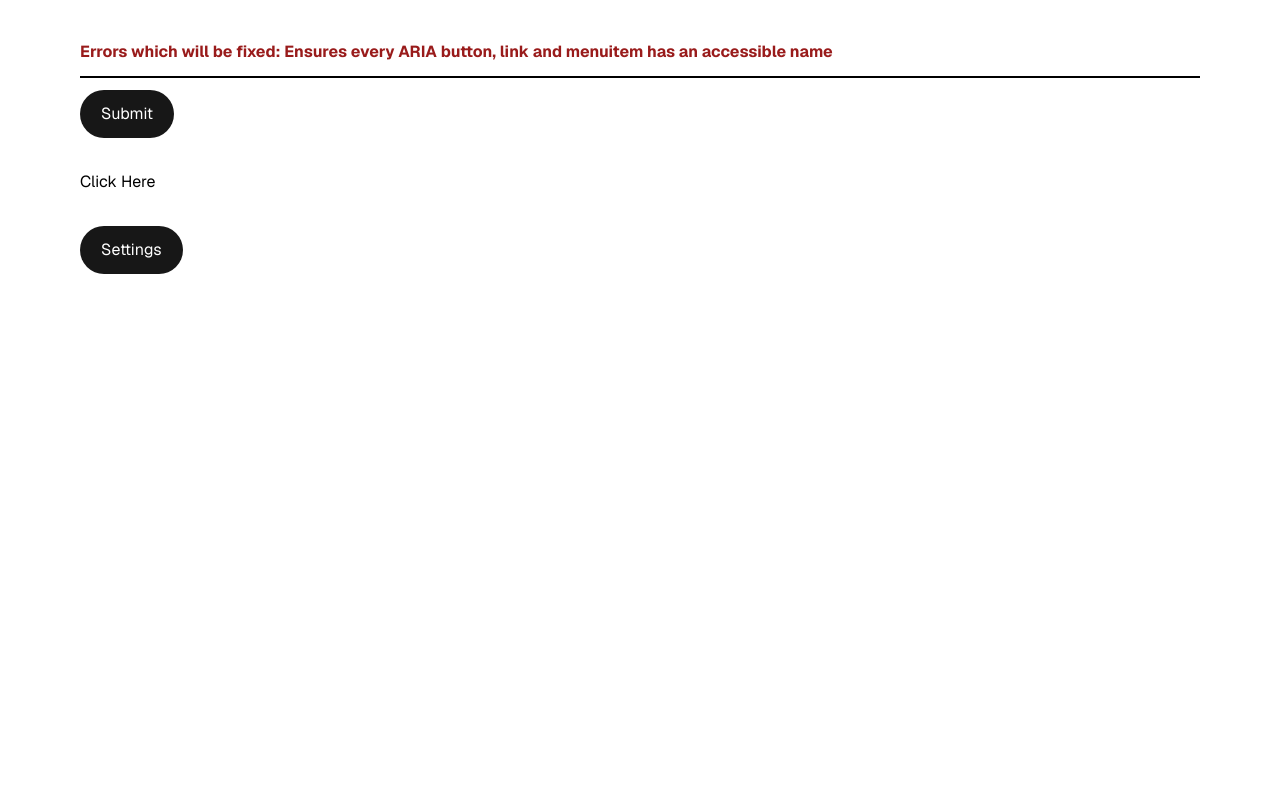
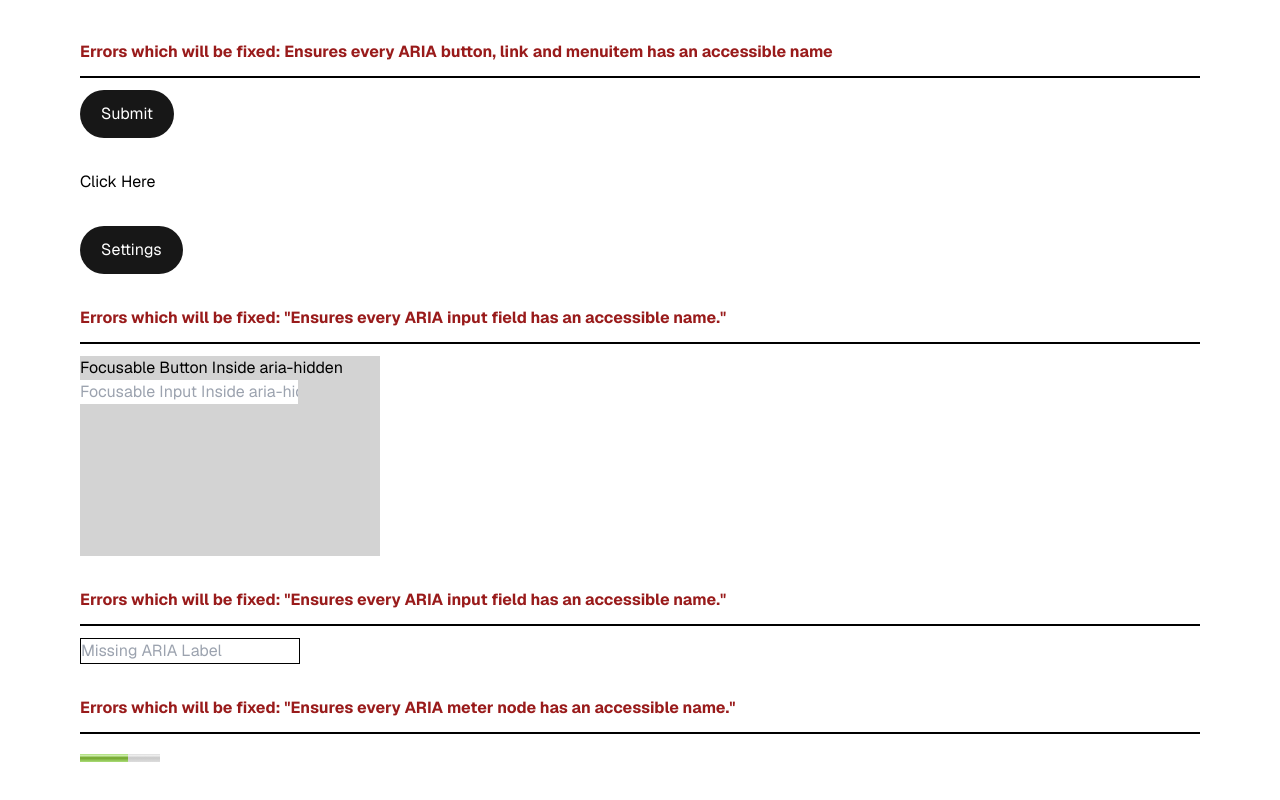
Before and after one commit to shreyasmisra01/dyllon-test, a Next.js app: page / in a window 1280 px wide. Shown: the part 3517-4317 px from the top of the page. Before the commit the page ends 3955 px from the top, so only its background shows below. Built offline with nearby package versions, Linux system fonts and the light colour scheme.

Commit message:
added more errors

```diff
--- /dev/null
+++ b/app/components/AriaHiddenFocusError.tsx
@@ -0,0 +1,30 @@
+import React from "react";
+
+const AriaHiddenFocusError = () => {
+  return (
+    <>
+      <div id="error-message">
+        <span id="error-text" className="text-red-800 font-bold">
+          {`Errors which will be fixed: "Ensures every ARIA input field has an accessible name."`}
+        </span>
+      </div>
+      <hr
+        id="divider"
+        className="bg-black w-full border border-black mb-[-20px] mt-[-20px]"
+      />
+      <div
+        aria-hidden="true"
+        style={{
+          width: "300px",
+          height: "200px",
+          backgroundColor: "lightgray",
+        }}
+      >
+        <button>Focusable Button Inside aria-hidden</button>
+        <input type="text" placeholder="Focusable Input Inside aria-hidden" />
+      </div>
+    </>
+  );
+};
+
+export default AriaHiddenFocusError;
--- /dev/null
+++ b/app/components/AriaInputFieldNameError.tsx
@@ -0,0 +1,24 @@
+import React from "react";
+
+const AriaInputFieldNameError = () => {
+  return (
+    <>
+      <div id="error-message">
+        <span id="error-text" className="text-red-800 font-bold">
+          {`Errors which will be fixed: "Ensures every ARIA input field has an accessible name."`}
+        </span>
+      </div>
+      <hr
+        id="divider"
+        className="bg-black w-full border border-black mb-[-20px] mt-[-20px]"
+      />
+      <input
+        className="border border-black"
+        type="text"
+        placeholder="Missing ARIA Label"
+      />
+    </>
+  );
+};
+
+export default AriaInputFieldNameError;
--- /dev/null
+++ b/app/components/AriaMeterNameError.tsx
@@ -0,0 +1,22 @@
+import React from "react";
+
+const AriaMeterNameError = () => {
+  return (
+    <>
+      <div id="error-message">
+        <span id="error-text" className="text-red-800 font-bold">
+          {`Errors which will be fixed: "Ensures every ARIA meter node has an accessible name."`}
+        </span>
+      </div>
+      <hr
+        id="divider"
+        className="bg-black w-full border border-black mb-[-20px] mt-[-20px]"
+      />
+      <div>
+        <meter value="0.6" min="0" max="1"></meter>
+      </div>
+    </>
+  );
+};
+
+export default AriaMeterNameError;
--- a/app/page.tsx
+++ b/app/page.tsx
@@ -15,6 +15,9 @@ import TabIndexError from "./components/TabIndexError";
 import ObjectWithoutAlt from "./components/ObjectWithoutAlt";
 import AreaWithoutAlt from "./components/AreaWithoutAlt";
 import AriaCommandName from "./components/AriaCommandName";
+import AriaInputFieldNameError from "./components/AriaInputFieldNameError";
+import AriaHiddenFocusError from "./components/AriaHiddenFocusError";
+import AriaMeterNameError from "./components/AriaMeterNameError";
 
 export default async function Page() {
   return (
@@ -40,6 +43,9 @@ export default async function Page() {
         <ObjectWithoutAlt />
         <AreaWithoutAlt />
         <AriaCommandName />
+        <AriaHiddenFocusError />
+        <AriaInputFieldNameError />
+        <AriaMeterNameError />
       </main>
     </div>
   );
```
